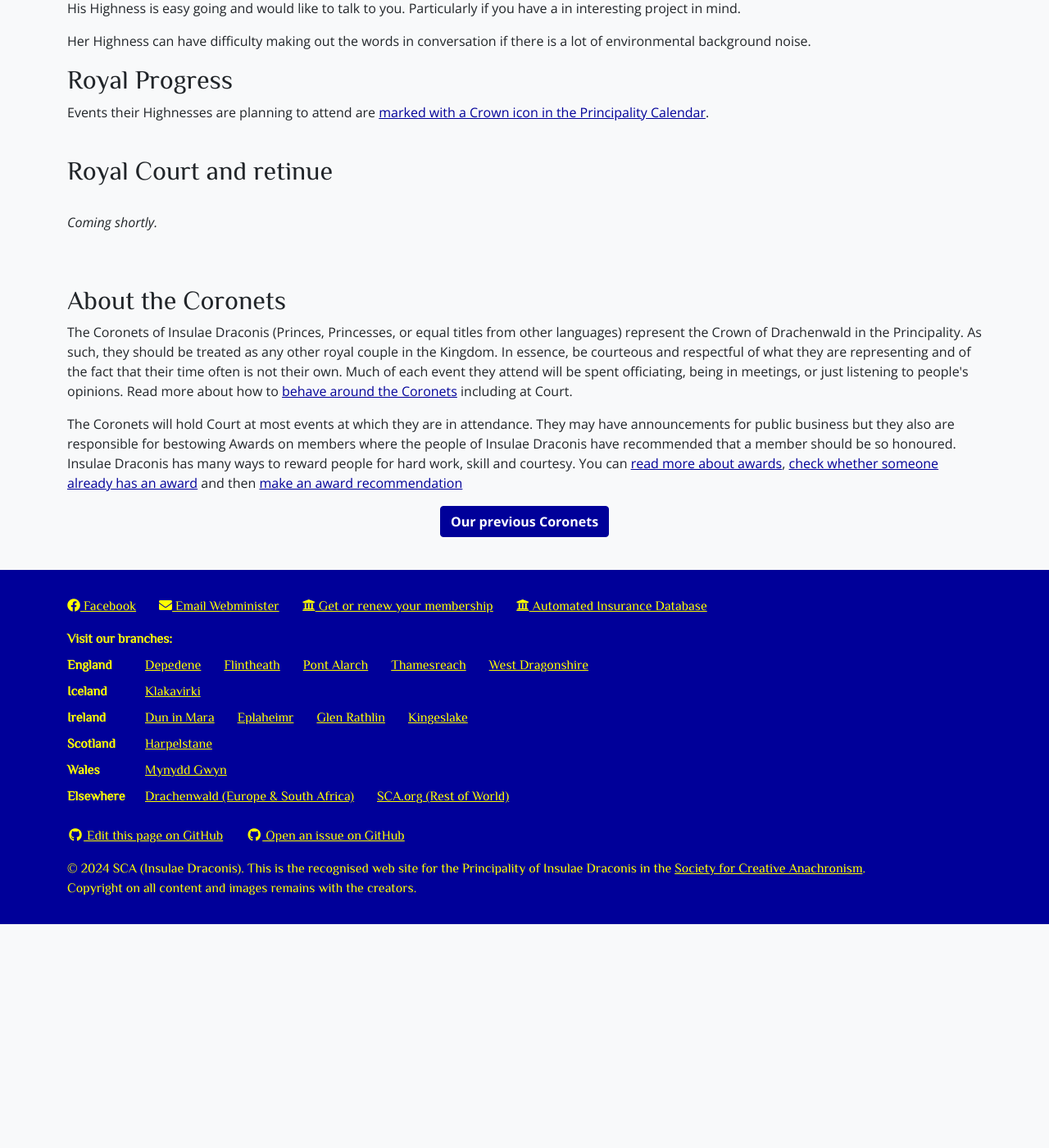
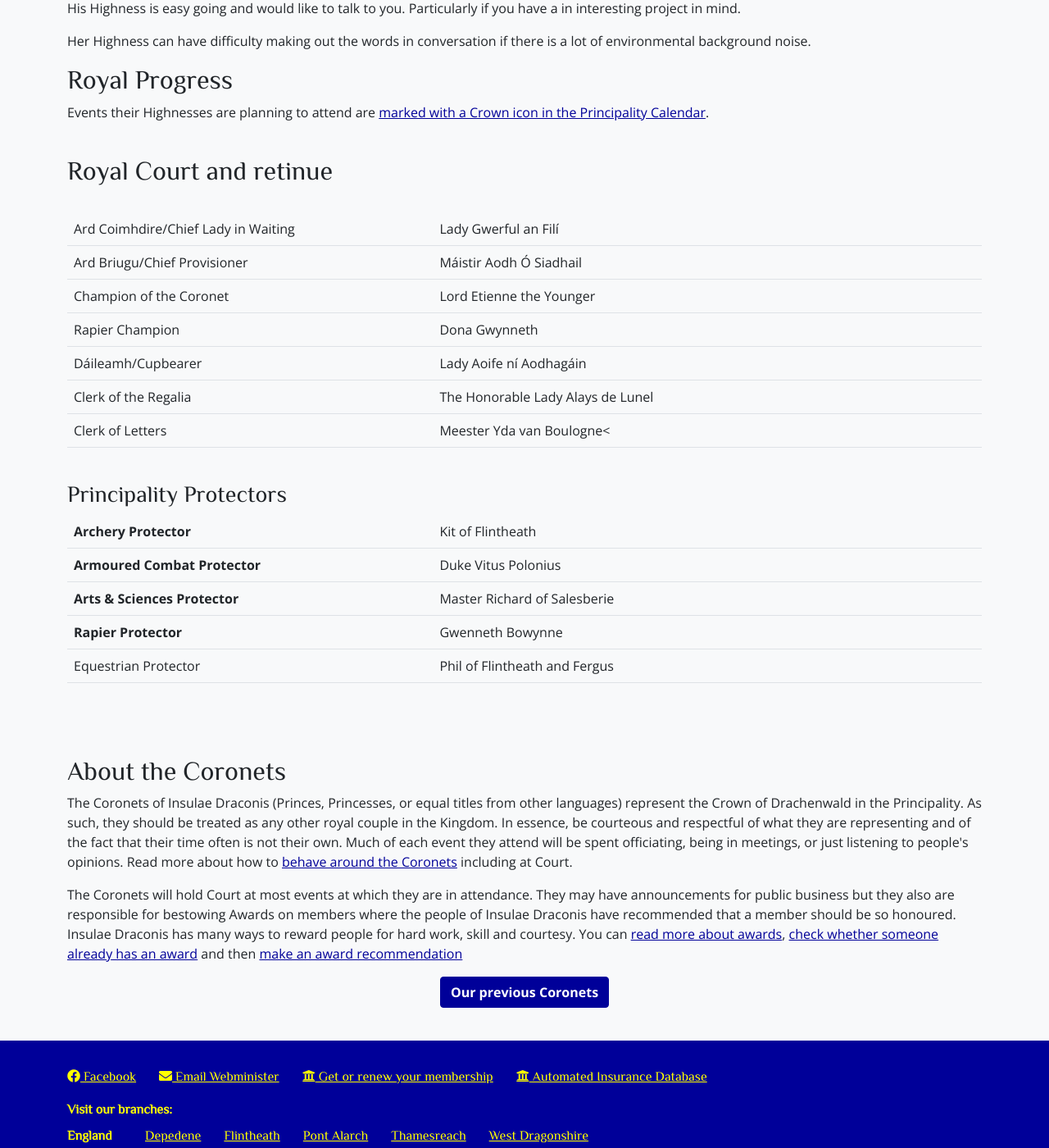
Before and after one commit to drachenwald/insulae-draconis, a Jekyll site: the page built from coronet/index.html, in a window 1280 px wide and 1400 px high, scrolled down 1814 px. Shown: the whole window at 82% size. Built offline with Jekyll 4.4.1, drawn with Linux system fonts in a browser that asks for light colours; comment, search, counter and statistics services are not loaded; before the commit the page ends 2941 px from its top, so only the background shows below that.

Commit message:
Coronet updates

```diff
--- a/coronet/index.html
+++ b/coronet/index.html
@@ -117,8 +117,95 @@ prevurl:
   <h2><a name="court"></a>Royal Court and retinue</h2>
   <br>
 
-  <p><em>Coming shortly.</em></p>
-
+  <table width="500" cellspacing="0" cellpadding="2">
+    <tbody>
+      <tr>
+        <td style="width:40%">
+          Ard Coimhdire/Chief Lady in Waiting
+        </td>
+        <td style="width:60%">
+          Lady Gwerful an Filí
+        </td>
+      </tr>
+      <tr>
+        <td style="width:40%">
+          Ard Briugu/Chief Provisioner
+        </td>
+        <td style="width:60%">
+          Máistir Aodh Ó Siadhail
+        </td>
+      </tr>
+      <tr>
+        <td style="width:40%">
+          Champion of the Coronet
+        </td>
+        <td style="width:60%">
+          Lord Etienne the Younger
+        </td>
+      </tr>
+      <tr>
+        <td style="width:40%">
+          Rapier Champion
+        </td>
+        <td style="width:60%">
+          Dona Gwynneth
+        </td>
+      </tr>
+      <tr>
+        <td style="width:40%">
+          Dáileamh/Cupbearer
+        </td>
+        <td style="width:60%">
+          Lady Aoife ní Aodhagáin
+        </td>
+      </tr>
+      <tr>
+        <td style="width:40%">
+          Clerk of the Regalia
+        </td>
+        <td style="width:60%">
+          The Honorable Lady Alays de Lunel
+        </td>
+      </tr>
+      <tr>
+        <td style="width:40%">
+          Clerk of Letters
+        </td>
+        <td style="width:60%">
+          Meester Yda van Boulogne<
+        </td>
+      </tr>
+    </tbody>
+  </table>
+  <br>
+  <h3>Principality Protectors</h3>
+  <table width="500" cellspacing="0" cellpadding="2">
+    <tbody>
+      <tr>
+        <td style="width:40%"><strong>Archery Protector</strong></td>
+        <td>Kit of Flintheath</td>
+      </tr>
+      <tr>
+        <td style="width:40%"><strong>Armoured Combat Protector</strong></td>
+        <td>Duke Vitus Polonius</td>
+      </tr>
+      <tr>
+        <td style="width:40%"><strong>Arts & Sciences Protector</strong></td>
+        <td>Master Richard of Salesberie</td>
+      </tr>
+      <tr>
+        <td style="width:40%"><strong>Rapier Protector</strong></td>
+        <td>Gwenneth Bowynne</td>
+        </td>
+      </tr>
+      <tr>
+        <td style="width:40%">Equestrian Protector</strong></td>
+        <td>Phil of Flintheath and Fergus
+        </td>
+      </tr>
+    </tbody>
+  </table>
+    <br>
 {% comment %}
 
   <h3>Principality Protectors</h3>
```
